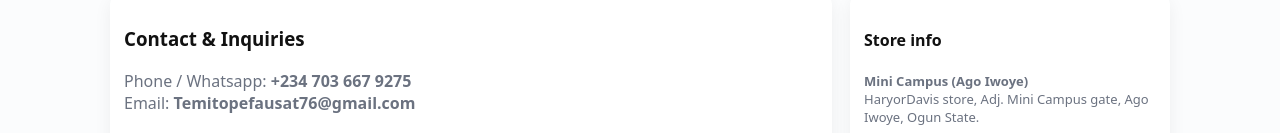
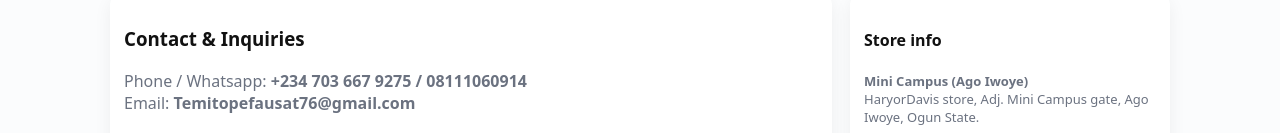
Before and after one commit to Jubreelly/hayordavis, a plain HTML site: page index.html in a window 1280 px wide. Shown: the part 1441-1574 px from the top of the page. Drawn offline with Linux system fonts and the light colour scheme.

Commit message:
Update index.html

```diff
--- a/index.html
+++ b/index.html
@@ -99,7 +99,7 @@
     <section id="contact" class="contact-section">
       <div class="contact-left card">
         <h3>Contact & Inquiries</h3>
-        <p class="muted">Phone / Whatsapp: <strong>+234 703 667 9275</strong><br>Email: <strong>Temitopefausat76@gmail.com</strong></p>
+        <p class="muted">Phone / Whatsapp: <strong>+234 703 667 9275 / 08111060914</strong><br>Email: <strong>Temitopefausat76@gmail.com</strong></p>
 
         <form id="contactForm" class="contact-form">
           <label for="name">Your name</label>
```
